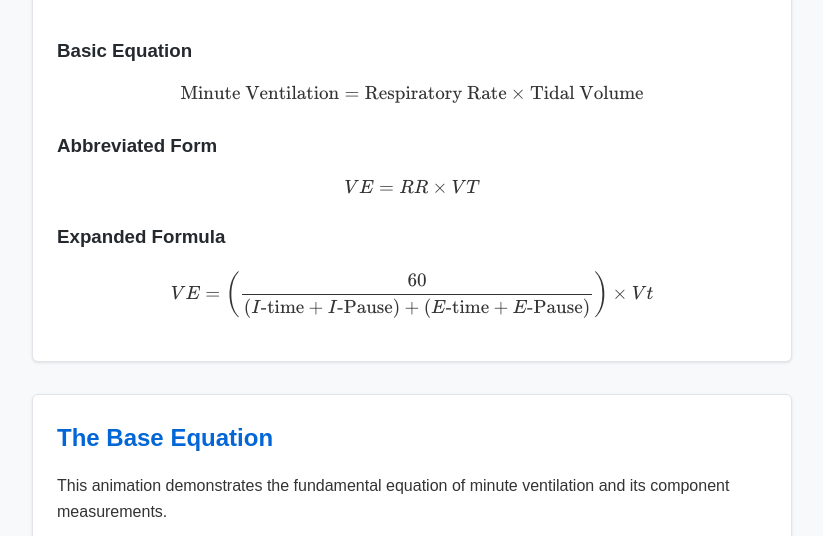
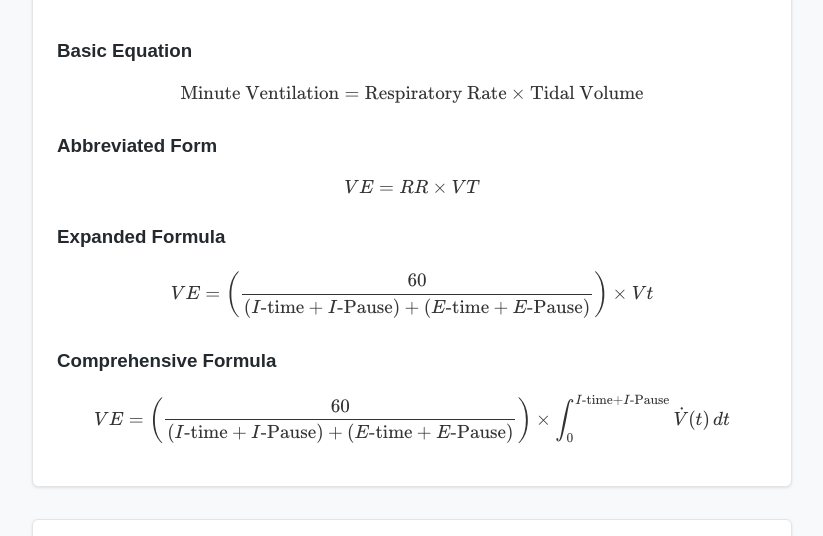
Before and after one commit to ZBZFirst/info, a Jekyll site: the page built from quiz1/MinuteVentilationExplained.md, in a window 1280 px wide and 900 px high, scrolled down 819 px, cut to the strip 0-536 px from the top of the window. Shown: the whole strip, without its empty margins (228-1051 px from the left). Built offline with Jekyll 4.4.1, drawn with Linux system fonts in a browser that asks for light colours.

Commit message:
Update MinuteVentilationExplained.md

```diff
--- a/quiz1/MinuteVentilationExplained.md
+++ b/quiz1/MinuteVentilationExplained.md
@@ -21,6 +21,8 @@ Read the following guide and watch the videos below. Upon completing the videos,
 <h3>Expanded Formula</h3>
 <p>\[ VE = \left( \frac{60}{(I\text{-time} + I\text{-Pause}) + (E\text{-time} + E\text{-Pause})} \right) \times Vt \]</p>
 
+<h3>Comprehensive Formula</h3>
+<p>\[VE = \left( \frac{60}{(I\text{-time} + I\text{-Pause}) + (E\text{-time} + E\text{-Pause})} \right) \times \int_{0}^{I\text{-time} + I\text{-Pause}} \dot{V}(t) \, dt \]</p>
 
 </div>
 
```
